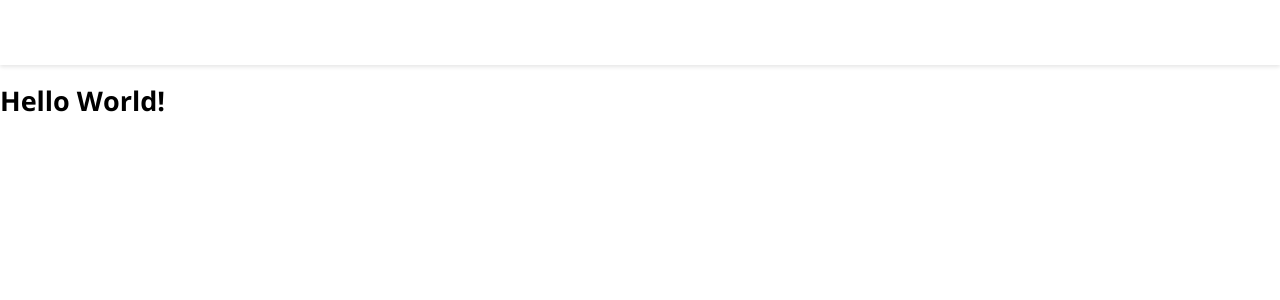
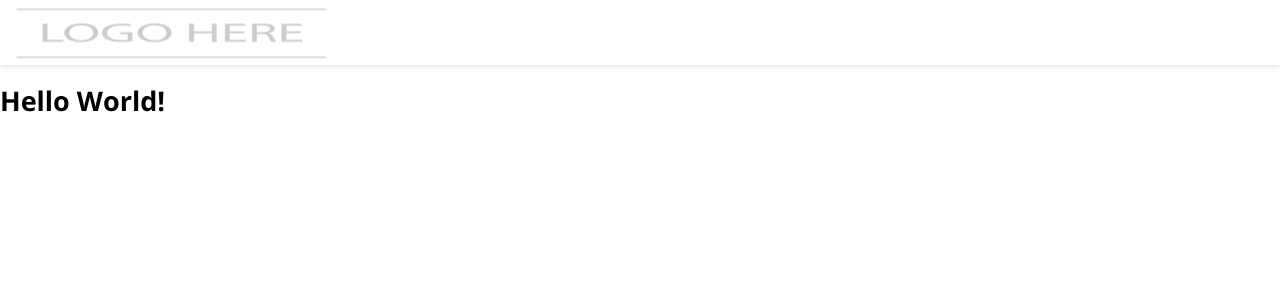
Before and after one commit to fbitti/React-Redux-GraphQL-eCommerce-Tutorial, a React (Create React App) app: page / in a window 1280 px wide. Shown: the top 300 px of the page. Built offline with nearby package versions, Linux system fonts and the light colour scheme.

Commit message:
fix the logo position

```diff
--- a/src/components/Header/index.js
+++ b/src/components/Header/index.js
@@ -1,10 +1,16 @@
 import React from 'react';
 import './styles.scss';
+
+import Logo from '../../assets/logo.png';
 
 const Header = props => {
   return (
     <header className="header">
-
+      <div className="wrap">
+        <div className="logo">
+          <img src={Logo} alt="Logo" />
+        </div>
+      </div>
     </header>
   );
 }
--- a/src/components/Header/styles.scss
+++ b/src/components/Header/styles.scss
@@ -1,4 +1,27 @@
 .header {
   height: 6.5rem;
   box-shadow: 0 2px 4px 0 rgba(0, 0, 0, 0.1);
+
+  .wrap {
+    position: relative;
+    height: 100%;
+    max-width: 1450px;
+    margin: 0 auto;
+
+    .logo {
+      width: 13.0rem;
+      position: absolute;
+      top: 50%;
+      left: 10px;
+      -webkit-transform: translateY(-50%);
+      -moz-transform: translateY(-50%);
+      transform: translateY(-50%);
+
+      .img {
+        display: block;
+        width: 100%;
+        margin: 0;
+      }
+    }
+  }
 }
```
Also changed, not shown: src/assets/logo.png (added), src/assets/simpletut logo.png (added).
